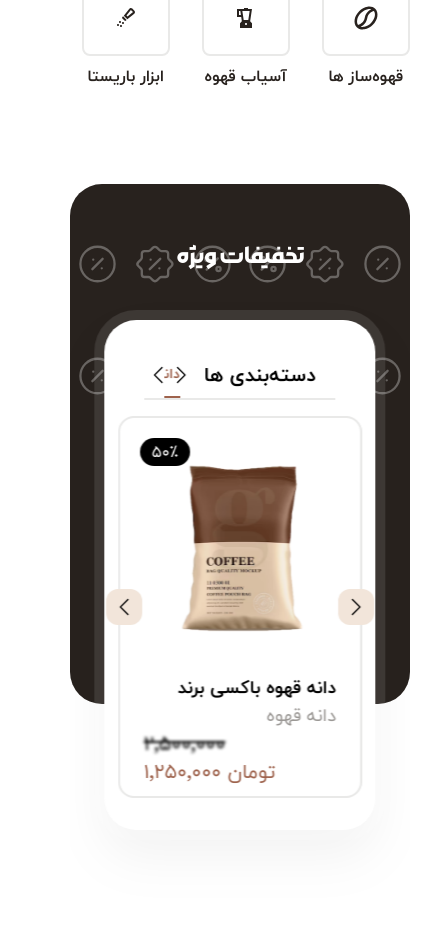
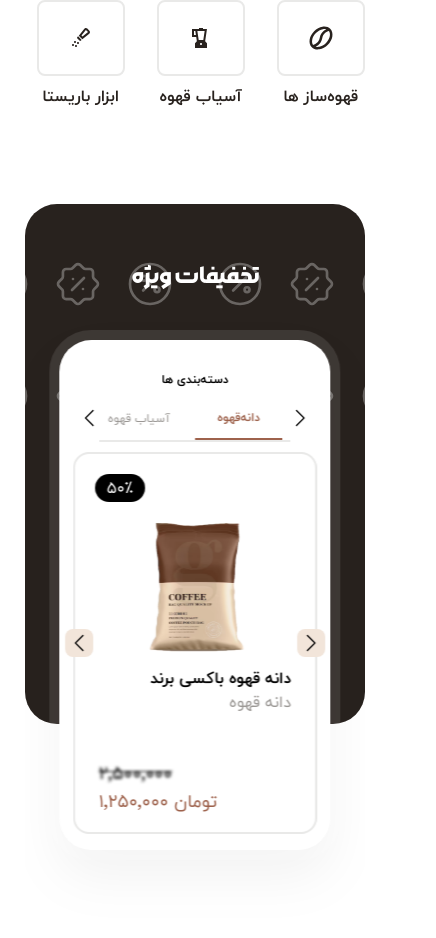
Before and after one commit to AlirezaFCB-DEV/ErikCoffeShop, a React (Vite) app in the folder FrontEnd/: page / in a window 390 px wide. Shown: the part 1051-1989 px from the top of the page, 436 px wide, since content can reach past the window. Built offline with nearby package versions, Linux system fonts and the light colour scheme.

Commit message:
fixing home page responsive bug

```diff
--- a/FrontEnd/src/Components/Back/Back.tsx
+++ b/FrontEnd/src/Components/Back/Back.tsx
@@ -12,7 +12,7 @@ export const Back = ({ sizeClass, iconsImgs, title }: BackCompProps) => {
 
   return (
     <div
-      className={`mx-auto ${sizeClass} bg-txt rounded-4xl flex justify-between px-16 py-14`}
+      className={`mx-auto ${sizeClass} bg-txt rounded-4xl flex justify-between px-16 py-14 max-sm:px-0`}
     >
       <div className="parent-icons-parent">
         <div className="icons-parent">
--- a/FrontEnd/src/Components/Footer/Footer.tsx
+++ b/FrontEnd/src/Components/Footer/Footer.tsx
@@ -29,7 +29,7 @@ const Footer = () => {
             <li className="text-center w-full">دسته بندی کلی یک</li>
           </ul>
         </div>
-        <div className="w-full  flex justify-around items-center text-center">
+        <div className="w-full  flex justify-around items-center text-center max-sm:flex-col">
           <div className="flex flex-col  items-start">
             <a
               href="#"
@@ -57,7 +57,7 @@ const Footer = () => {
           </div>
         </div>
       </footer>
-      <div className="bg-[#1A1613] w-full px-8 py-4 m-0 text-white flex justify-between  items-center text-center">
+      <div className="bg-[#1A1613] w-full px-8 py-4 m-0 text-white flex justify-between  items-center text-center max-sm:flex-col">
         <p className="flex justify-center items-center text-center">
           <span className="text-2xl p-2">&copy;</span>
           تمام حقوق این وب سایت متعلق به قهوه اریک میباشد
--- a/FrontEnd/src/Components/Header/HeaderMain/HeaderMainContent/HeaderMainContent.tsx
+++ b/FrontEnd/src/Components/Header/HeaderMain/HeaderMainContent/HeaderMainContent.tsx
@@ -6,7 +6,7 @@ import { BsChevronLeft, BsChevronRight } from "react-icons/bs";
 const HeaderMainContent = () => {
   return (
     <div className="flex gap-6 text-white pb-20 max-lg:relative">
-      <div className="bg-txt flex-1 p-12 rounded-2xl flex flex-col justify-center gap-8 max-xl:items-center max-xl:px-8 max-xl:gap-12 max-lg:min-h-175 max-lg:justify-start max-lg:gap-6 max-md:min-h-160 max-sm:min-h-150 ">
+      <div className="bg-txt flex-1 p-12 rounded-2xl flex flex-col justify-center gap-8 max-xl:items-center max-xl:px-8 max-xl:gap-12 max-lg:min-h-175 max-lg:justify-start max-lg:gap-6 max-md:min-h-160 max-sm:min-h-155 max-sm:w-fit">
         <div className="flex flex-col gap-3 max-xl:items-center">
           <span className="font-ms-madi text-2xl max-lg:text-4xl max-md:text-2xl">
             ErickCoffee
@@ -16,7 +16,7 @@ const HeaderMainContent = () => {
             <ImLeaf className="text-green-600 text-4xl rotate-y-180 absolute left-8 max-xl:-left-3.5 max-xl:text-2xl" />
           </h1>
         </div>
-        <p className="text-secondary text-lg text-nowrap max-xl:text-sm max-lg:text-lg max-md:text-base">
+        <p className="text-secondary text-lg text-nowrap max-xl:text-sm max-lg:text-lg max-md:text-base max-sm:text-sm">
           کامل ترین تجهیزات کافه و رستوران در ایران
         </p>
         <a
--- a/FrontEnd/src/Components/Header/HeaderTop/HeaderTop.tsx
+++ b/FrontEnd/src/Components/Header/HeaderTop/HeaderTop.tsx
@@ -37,7 +37,7 @@ const HeaderTop = ({ children, leftIconRoute }: HeaderTop) => {
         <div
           className={`${
             is_active_mobile ? "translate-x-0" : "translate-x-96"
-          } hidden max-sm:flex flex-col fixed top-0 -right-0 z-40 bg-txt w-3/5 h-[110vh] text-white p-8 gap-8 transition-transform duration-500`}
+          } hidden max-sm:flex flex-col fixed top-0 -right-0 z-40 bg-txt w-4/5 h-[110vh] text-white p-8 gap-8 transition-transform duration-500`}
         >
           <div className="flex items-center justify-center relative">
             <Nav_Logo />
--- a/FrontEnd/src/Components/Home_Main/Home_Main.tsx
+++ b/FrontEnd/src/Components/Home_Main/Home_Main.tsx
@@ -6,7 +6,7 @@ import Training_Section from "./Training_Section/Training_Section";
 
 const Home_Main = () => {
   return (
-    <main className="container flex flex-col gap-24 max-[630px]:overflow-hidden  max-[630px]:justify-items-stretch pb-92 ">
+    <main className="container flex flex-col gap-24 max-[630px]:overflow-hidden  max-[630px]:justify-items-stretch pb-92 max-sm:pb-100 ">
       <ProductCategory />
       <SpecialOffsContainer />
       <BannerPage />
--- a/FrontEnd/src/Components/Home_Main/SpecialOffsContainer/SpecialOffs/SpecialOffs.tsx
+++ b/FrontEnd/src/Components/Home_Main/SpecialOffsContainer/SpecialOffs/SpecialOffs.tsx
@@ -11,21 +11,21 @@ const SpecialOffs = () => {
   return (
     <SPOffsAndTrainingWrapper className="bg-white outline-[10px] outline-[#ffffff1a] drop-shadow-[#0000000D] drop-shadow-2xl w-[85%] h-[572px] absolute top-34 left-1/2 -translate-x-1/2 rounded-4xl px-18 py-8  max-xl:w-4/5 max-xl:px-10 max-xl:h-[510px]">
 
-      <div className="flex gap-20 items-center px-10 border-b-stroke border-b-2 max-2xl:gap-10 max-xl:gap-6 max-xl:px-5 relative">
+      <div className="flex gap-20 items-center px-10 border-b-stroke border-b-2 max-2xl:gap-10 max-xl:gap-6 max-xl:px-5 relative max-sm:flex-col max-sm:justify-center max-sm:px-2 max-sm:gap-2">
 
-        <h3 className="font-iran-yekan-bold text-xl text-nowrap max-2xl:text-lg  max-xl:text-xl max-xl:text-nowrap">
+        <h3 className="font-iran-yekan-bold text-xl text-nowrap max-2xl:text-lg  max-xl:text-xl max-xl:text-nowrap max-sm:text-[12px]">
           دسته‌بندی ها
         </h3>
 
-        <ul className="flex items-center gap-20 text-sec-text max-2xl:gap-8 max-xl:gap-6 max-lg:overflow-scroll">
+        <ul className="flex items-center gap-20 text-sec-text max-2xl:gap-8 max-xl:gap-6 max-lg:overflow-scroll max-sm:gap-3 w-full">
           {specialOffsCategories.map((item) => (
             <li
               key={item.id}
               className={`${
                 item.active ? "special-offs-category-item-active" : ""
-              } py-3 group cursor-pointer  text-lg text-nowrap relative max-2xl:text-base max-xl:text-sm `}
+              } py-3 group cursor-pointer  text-lg text-nowrap relative max-2xl:text-base max-xl:text-sm max-sm:text-[12px] max-sm:min-w-1/2`}
             >
-              <button className=" cursor-pointer group-hover:text-primary">
+              <button className=" cursor-pointer group-hover:text-primary max-sm:w-full text-center">
                 {item.title}
               </button>
               <div
@@ -37,19 +37,19 @@ const SpecialOffs = () => {
           ))}
         </ul>
 
-        <Button className="absolute left-1 text-xl">
+        <Button className="hidden max-md:block absolute left-1 max-sm:-left-5 max-sm:top-9 text-xl">
           <BsChevronLeft />
         </Button>
-        <Button className="absolute right-36 text-xl">
+        <Button className="hidden  max-md:block absolute right-36 text-xl max-sm:-right-5 max-sm:top-9">
           <BsChevronRight />
         </Button>
       </div>
-      <div className="h-[75%] w-[90%] left-1/2 -translate-x-1/2 max-xl:w-[90%] bottom-8 absolute">
-        <Button className="category-btn absolute -left-4 top-1/2  max-xl:-left-3">
+      <div className="h-[75%] w-[90%] left-1/2 -translate-x-1/2 max-xl:w-[90%] bottom-4 absolute">
+        <Button className="category-btn absolute -left-4 top-1/2  max-xl:-left-3 max-sm:-left-2">
           <BsChevronLeft className="category-btn-icon" />
         </Button>
 
-        <Button className="category-btn absolute -right-4 top-1/2 max-xl:-right-3 ">
+        <Button className="category-btn absolute -right-4 top-1/2 max-xl:-right-3 max-sm:-right-2 ">
           <BsChevronRight className="category-btn-icon" />
         </Button>
 
--- a/FrontEnd/src/Components/Nav_Logo/Nav_Logo.tsx
+++ b/FrontEnd/src/Components/Nav_Logo/Nav_Logo.tsx
@@ -5,8 +5,8 @@ const Nav_Logo = () => {
   return (
     <Link to="https://instagram.com/erick.cafeee">
       <div className="flex bg-white-20 p-2.5 rounded-full items-center gap-1">
-        <span className="text-sm mt-0.5 max-sm:text-2xl">Erick.Cafeee</span>
-        <FaInstagram className="text-2xl max-xl:text-xl max-sm:text-4xl" />
+        <span className="text-sm mt-0.5 max-sm:text-xl">Erick.Cafeee</span>
+        <FaInstagram className="text-2xl max-xl:text-xl max-sm:text-2xl" />
       </div>
     </Link>
   );
--- a/FrontEnd/src/Components/Product/Product.tsx
+++ b/FrontEnd/src/Components/Product/Product.tsx
@@ -30,27 +30,27 @@ const Product = ({
           <img
             src={img}
             alt="محصول"
-            className="w-[200px] h-[240px] max-xl:w-[150px] max-xl:h-[200px] object-cover max-md:w-[200px] max-md:h-[240px]"
+            className="w-[200px] h-[240px] max-xl:w-[150px] max-xl:h-[200px] object-cover max-md:w-[200px] max-md:h-[240px] max-sm:w-[150px] max-sm:h-[150px]"
           />
         </div>
 
         <div>
-          <h3 className="font-iran-yekan-bold transition-colors group-hover:text-primary max-xl:text-sm max-md:text-lg">
+          <h3 className="font-iran-yekan-bold transition-colors group-hover:text-primary max-xl:text-sm max-md:text-lg max-sm:text-base">
             {title}
           </h3>
-          <span className="text-sm text-sec-text max-md:text-lg">
+          <span className="text-sm text-sec-text max-md:text-lg max-sm:text-base">
             {subTitle}
           </span>
         </div>
       </div>
 
       <div className="flex flex-col" dir="ltr">
-        <span className="text-xl line-through relative w-fit blur-[1.5px] max-xl:text-lg max-md:text-xl">
+        <span className="text-xl line-through relative w-fit blur-[1.5px] max-xl:text-lg max-md:text-xl max-sm:text-lg">
           {realPrice.toLocaleString("fa-IR")}
         </span>
         <span
           dir="ltr"
-          className="text-xl text-primary max-xl:text-lg max-md:text-xl"
+          className="text-xl text-primary max-xl:text-lg max-md:text-xl max-sm:text-lg"
         >
           {newPrice.toLocaleString("fa-IR")} تومان
         </span>
--- a/FrontEnd/src/index.css
+++ b/FrontEnd/src/index.css
@@ -55,11 +55,12 @@
   }
 
   .category-btn {
-    @apply p-2 rounded-xl bg-secondary flex items-center justify-center cursor-pointer  transition-colors hover:bg-primary -translate-y-1/2 z-10;
+    @apply p-2 rounded-xl bg-secondary flex items-center justify-center cursor-pointer  transition-colors hover:bg-primary -translate-y-1/2 z-10 max-sm:p-1 max-sm:rounded-lg;
   }
 
   .category-btn-icon {
-    @apply text-xl transition-colors group-hover:text-white;
+
+    @apply text-xl transition-colors group-hover:text-white ;
   }
 
   .special-offs-back {
@@ -68,6 +69,10 @@
 
   .special-offs-product {
     @apply min-w-[270px] flex-1 max-2xl:min-w-[300px]  max-xl:min-w-[229px] max-lg:min-w-[264px] max-md:min-w-full;
+  }
+
+  .special-offs-product img {
+    @apply min-w-10
   }
 
   .best-sellers-products {
@@ -79,11 +84,11 @@
   }
 
   .icons-parent {
-    @apply flex gap-18 justify-center items-start max-lg:gap-12 max-md:gap-6 max-sm:gap-4;
+    @apply flex gap-18 justify-center items-start max-lg:gap-12 max-md:gap-6;
   }
 
-  .icons-parent img {
-    @apply max-sm:size-12
+  .special-offs-back .icons-parent img {
+    @apply max-sm:size-12;
   }
 
   .parent-icons-parent {
@@ -146,7 +151,7 @@
   }
 
   .nav_menu_items {
-    @apply flex items-center h-full text-white opacity-60 max-sm:text-xl;
+    @apply flex items-center h-full text-white opacity-60 max-sm:text-lg;
   }
 
   .drop_down_main_category {
@@ -177,17 +182,13 @@
     @apply bg-white-20;
   }
 
-
   .mobile_menu_lines {
-    @apply h-0.5 w-5.5 bg-white
+    @apply h-0.5 w-5.5 bg-white;
   }
 
   .nav_active_item {
-    @apply text-lg max-sm:text-3xl font-iran-yekan-bold opacity-100
+    @apply text-lg max-sm:text-2xl font-iran-yekan-bold opacity-100;
   }
-
-
-
 }
 
 @keyframes move {
```
Also changed, not shown: FrontEnd/src/Components/Home_Main/Training_Section/TrainingPageProducts/TrainingPageProducts.tsx (+4 -4 lines).
